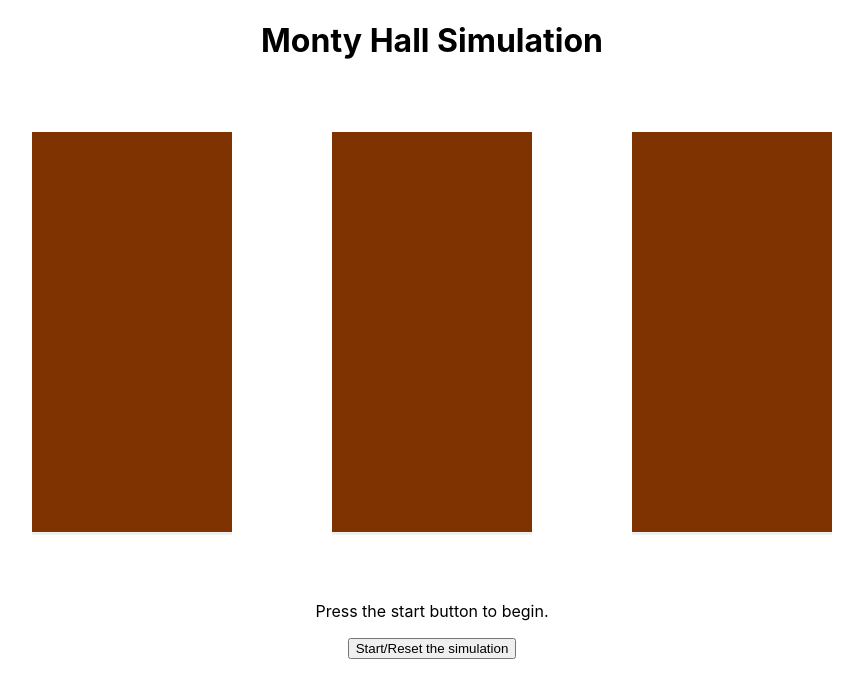
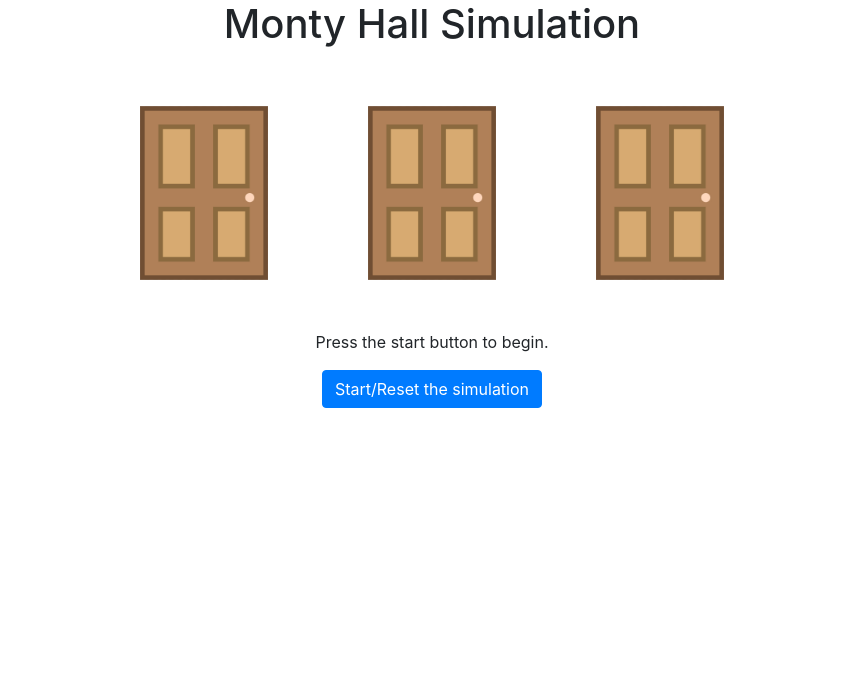
Before and after one commit to ma-ray/Monty-Hall-Simulator, a React (Create React App) app: page / in a window 1280 px wide. Shown: the top 698 px of the page, without its empty margins (208-1071 px from the left). Built offline with nearby package versions, Linux system fonts and the light colour scheme.

Commit message:
Imported reactstrap and fixed sizes for images

```diff
--- a/package.json
+++ b/package.json
@@ -6,7 +6,9 @@
     "@testing-library/jest-dom": "^5.11.6",
     "@testing-library/react": "^11.2.2",
     "@testing-library/user-event": "^12.6.0",
+    "bootstrap": "^4.5.3",
     "react": "^17.0.1",
+    "react-bootstrap": "^1.4.0",
     "react-dom": "^17.0.1",
     "react-scripts": "4.0.1",
     "web-vitals": "^0.2.4"
--- a/src/App.css
+++ b/src/App.css
@@ -3,7 +3,7 @@
 }
 
 .door {
-    padding: 0%;
     margin: 50px;
-    border: none;
+    width: 10%;
+    height: auto;
 }
--- a/src/App.js
+++ b/src/App.js
@@ -1,22 +1,20 @@
 import React from 'react';
+import Button from 'react-bootstrap/Button';
+import Image from 'react-bootstrap/Image';
+import 'bootstrap/dist/css/bootstrap.min.css';
 import './App.css';
-import doorimage from './assets/door.png';
+import doorimage from './assets/door.jpg';
 import prizeimage from './assets/prize.png';
 import poopimage from './assets/poop.png';
 
 function Door(props) {
     return (
-        <button className="door" onClick={props.onClick}>
-            <img src={props.imgSrc} alt={props.altText}/>
-        </button>
-    )
-}
-
-function Reset(props) {
-    return (
-        <button className="reset" onClick={props.onClick}>
-            {"Start/Reset the simulation"}
-        </button>
+        <Image
+        className="door"
+        onClick={props.onClick}
+        src={props.imgSrc}
+        alt={props.altText}
+        />
     )
 }
 
@@ -66,7 +64,10 @@ class App extends React.Component {
         </div>
 
         <div className="resetGame">
-            {this.renderReset()}
+            <Button
+            onClick={() => this.generateGame()}>
+            Start/Reset the simulation
+            </Button>
         </div>
         </div>
     )
@@ -104,14 +105,6 @@ class App extends React.Component {
     })
   }
 
-  renderReset() {
-      return (
-          <Reset
-              onClick={() => this.generateGame(this.state.doors)}
-          />
-      )
-  }
-
   renderDoor(i) {
     let pic;
     let alt;
```
Also changed, not shown: src/assets/door.jpg (added), 1 other file (tests, documents, lock files or other folders).
